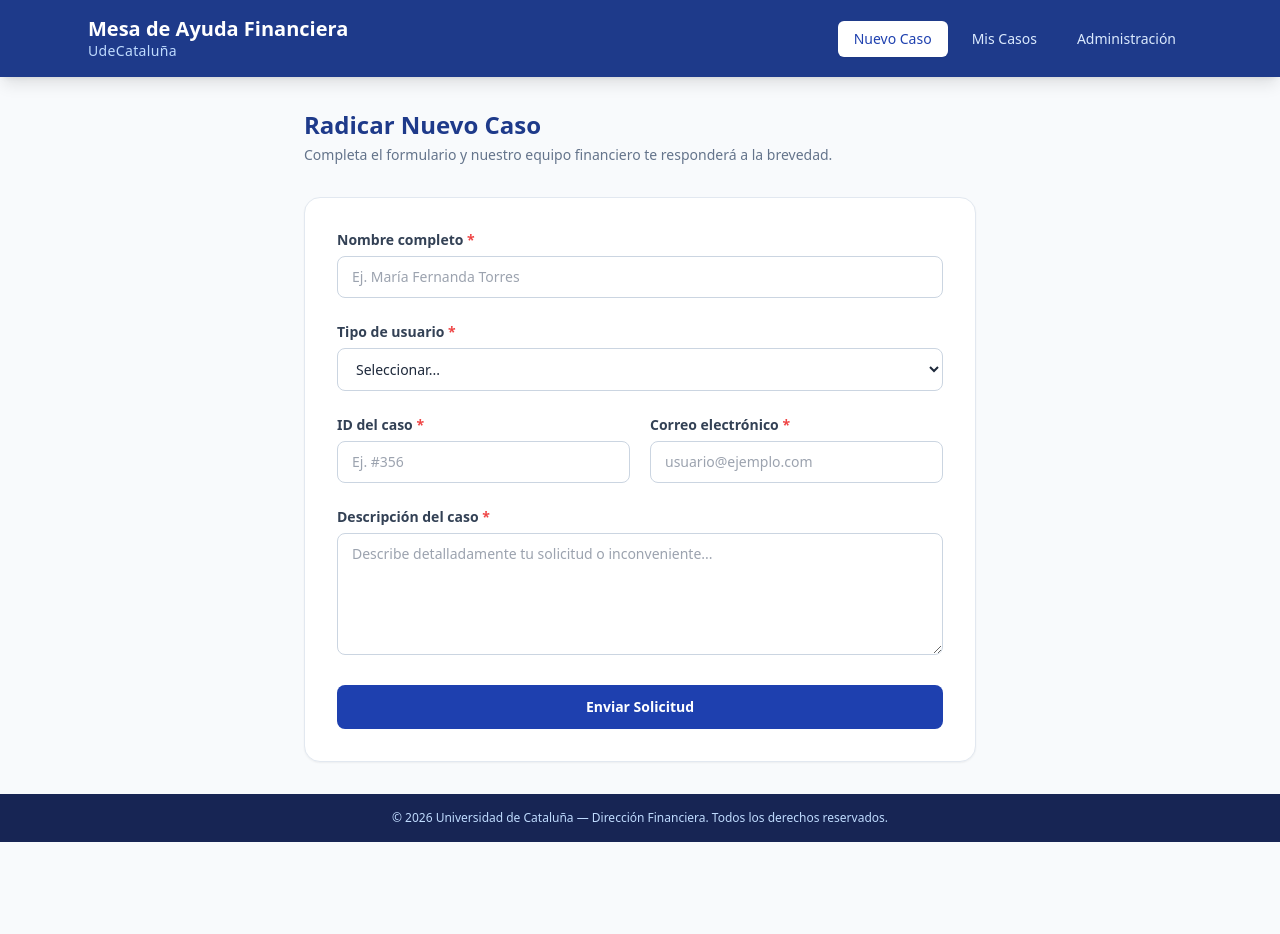
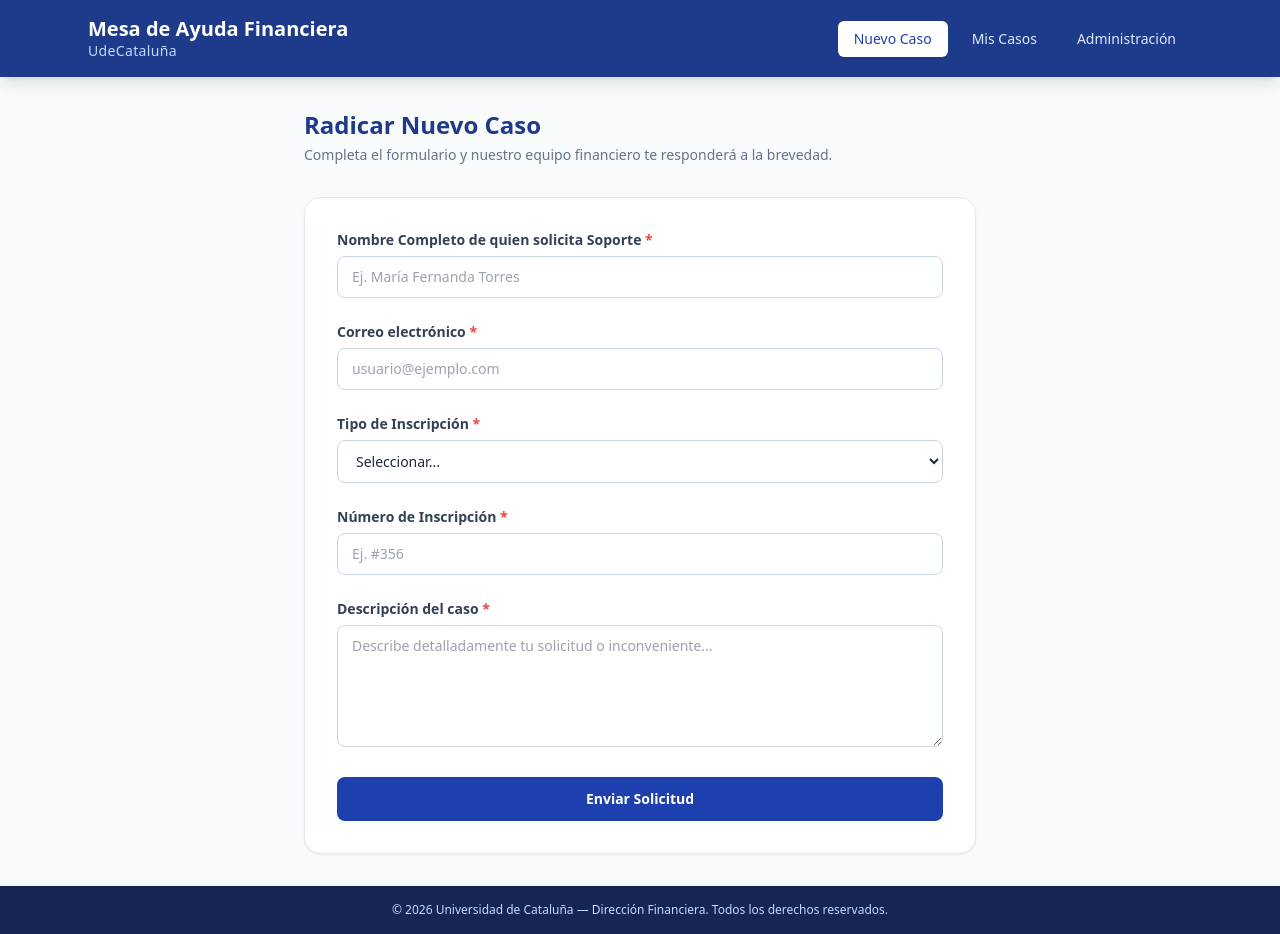
Before and after one commit to YisusYec2049/support-tickets, a React (Vite) app: page / in a window 1280 px wide. Before the commit the page ends 842 px from the top, so only its background shows below. Built offline with nearby package versions, Linux system fonts and the light colour scheme.

Commit message:
feat: rename and reorder form fields

```diff
--- a/src/pages/Admin.tsx
+++ b/src/pages/Admin.tsx
@@ -275,11 +275,11 @@ export default function Admin() {
               <span className="font-medium">{selectedCaso.nombre}</span>
             </div>
             <div>
-              <span className="text-slate-500">Tipo:</span>{' '}
+              <span className="text-slate-500">Tipo de Inscripción:</span>{' '}
               <span className="font-medium">{selectedCaso.tipo_usuario}</span>
             </div>
             <div>
-              <span className="text-slate-500">ID del caso:</span>{' '}
+              <span className="text-slate-500">N° Inscripción:</span>{' '}
               <span className="font-medium">{selectedCaso.numero_id}</span>
             </div>
             <div>
--- a/src/pages/Home.tsx
+++ b/src/pages/Home.tsx
@@ -116,7 +116,7 @@ export default function Home() {
         {/* Nombre */}
         <div>
           <label className="block text-sm font-semibold text-slate-700 mb-1.5">
-            Nombre completo <span className="text-red-500">*</span>
+            Nombre Completo de quien solicita Soporte <span className="text-red-500">*</span>
           </label>
           <input
             type="text"
@@ -129,10 +129,26 @@ export default function Home() {
           />
         </div>
 
-        {/* Tipo usuario */}
+        {/* Correo */}
         <div>
           <label className="block text-sm font-semibold text-slate-700 mb-1.5">
-            Tipo de usuario <span className="text-red-500">*</span>
+            Correo electrónico <span className="text-red-500">*</span>
+          </label>
+          <input
+            type="email"
+            name="correo"
+            value={form.correo}
+            onChange={handleChange}
+            required
+            placeholder="usuario@ejemplo.com"
+            className="w-full border border-slate-300 rounded-lg px-3.5 py-2.5 text-sm focus:outline-none focus:ring-2 focus:ring-brand-500 focus:border-transparent"
+          />
+        </div>
+
+        {/* Tipo de inscripción */}
+        <div>
+          <label className="block text-sm font-semibold text-slate-700 mb-1.5">
+            Tipo de Inscripción <span className="text-red-500">*</span>
           </label>
           <select
             name="tipo_usuario"
@@ -150,11 +166,10 @@ export default function Home() {
           </select>
         </div>
 
-        {/* Número ID + Correo */}
-        <div className="grid grid-cols-1 sm:grid-cols-2 gap-5">
+        {/* Número de inscripción */}
         <div>
           <label className="block text-sm font-semibold text-slate-700 mb-1.5">
-              ID del caso <span className="text-red-500">*</span>
+            Número de Inscripción <span className="text-red-500">*</span>
           </label>
           <input
             type="text"
@@ -165,22 +180,6 @@ export default function Home() {
             placeholder="Ej. #356"
             className="w-full border border-slate-300 rounded-lg px-3.5 py-2.5 text-sm focus:outline-none focus:ring-2 focus:ring-brand-500 focus:border-transparent"
           />
-          </div>
-
-          <div>
-            <label className="block text-sm font-semibold text-slate-700 mb-1.5">
-              Correo electrónico <span className="text-red-500">*</span>
-            </label>
-            <input
-              type="email"
-              name="correo"
-              value={form.correo}
-              onChange={handleChange}
-              required
-              placeholder="usuario@ejemplo.com"
-              className="w-full border border-slate-300 rounded-lg px-3.5 py-2.5 text-sm focus:outline-none focus:ring-2 focus:ring-brand-500 focus:border-transparent"
-            />
-          </div>
         </div>
 
         {/* Descripción */}
```
Lines whose indentation alone changed are shown as unchanged.
